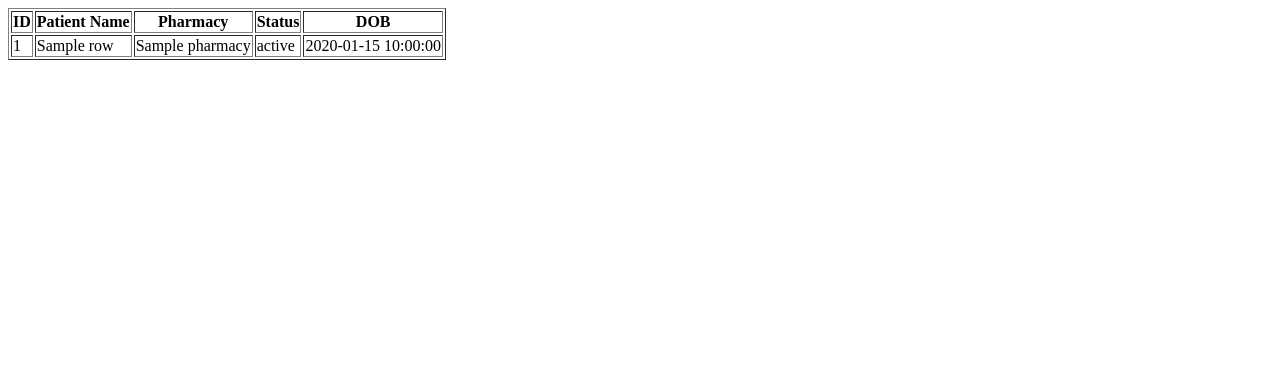
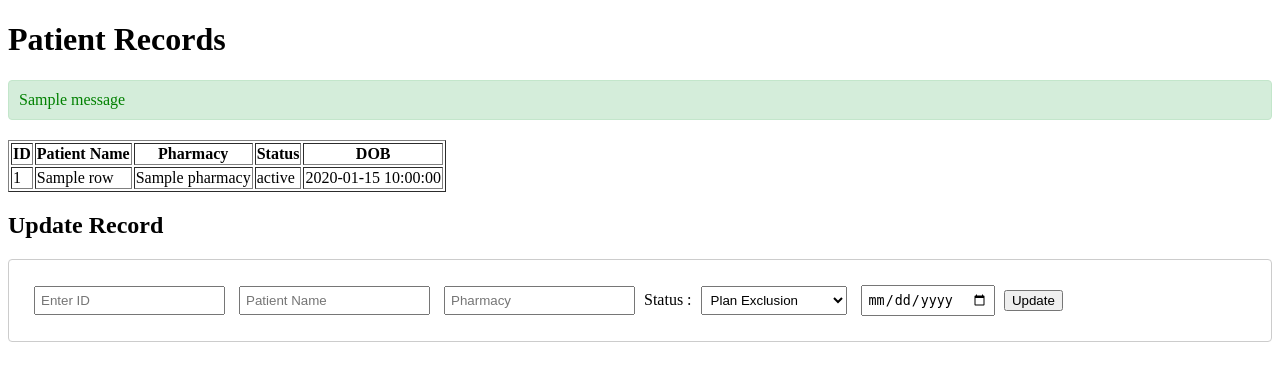
Before and after one commit to Talha-Aslam/Flask_airtable_practice, a Flask app: template templates/table.html in a window 1280 px wide. Shown: the top 381 px of the page. Run offline with Flask 3, Linux system fonts and the light colour scheme; the template is opened without the code that fills it: most values are stand-ins (such as "Sample title", 1, 10 or a date in 2020); one stand-in notice (Sample message) is shown.

Commit message:
Add Airtable integration and update record functionality
- Introduced .env file for environment variables
- Implemented data fetching from Airtable with error handling
- Enhanced index route to display fetched data and error messages
- Added form for updating records in Airtable
- Improved HTML template with flash messages and updated record display

```diff
--- a/Main.py
+++ b/Main.py
@@ -1,16 +1,122 @@
-from flask import Flask, render_template
-
-
-data = [
-    {"Id": 1001, "Name": "Talha", "Pharmacy": "Clinton Pharmacy", "Status": "Plan Exclusion", "DOB": "2/5/1999"},
-    {"Id": 1002, "Name": "Talha", "Pharmacy": "Clinton Pharmacy", "Status": "Plan Exclusion", "DOB": "2/5/1999"},
-]
+from flask import Flask, render_template, jsonify, request, redirect, url_for, flash
+from pyairtable import Api
+from config import API_KEY, BASE_ID, TABLE_NAME
+import logging
 
 app = Flask(__name__)
+app.secret_key = 'your-secret-key-here'  # Required for flash messages
+
+# Set up logging
+logging.basicConfig(level=logging.INFO)
+logger = logging.getLogger(__name__)
+
+def get_airtable_data():
+    """Fetch data from Airtable with proper error handling"""
+    try:
+        logger.info(f"Attempting to connect to Airtable base: {BASE_ID}")
+        logger.info(f"Table name: {TABLE_NAME}")
+
+        api = Api(API_KEY)
+        table = api.table(BASE_ID, TABLE_NAME)
+
+        # Try to fetch records
+        records = table.all()
+        logger.info(f"Successfully fetched {len(records)} records")
+
+        # Transform data - use "id" not "Record id"
+        data = [{"id": r["id"], **r["fields"]} for r in records]
+        return data, None
+
+    except Exception as e:
+        error_msg = str(e)
+        logger.error(f"Error fetching Airtable data: {error_msg}")
+
+        # Provide specific error messages based on the error type
+        if "403" in error_msg:
+            user_error = "Access denied. Please check your API token permissions, base ID, and table name."
+        elif "401" in error_msg:
+            user_error = "Authentication failed. Please check your API token."
+        elif "404" in error_msg:
+            user_error = "Base or table not found. Please verify your base ID and table name."
+        else:
+            user_error = f"Unexpected error: {error_msg}"
+
+        return None, user_error
 
 @app.route("/")
 def index():
+    data, error = get_airtable_data()
+
+    if error:
+        # Return error page or message
+        return f"""
+        <h1>Error Loading Data</h1>
+        <p>{error}</p>
+        <h2>Troubleshooting Steps:</h2>
+        <ul>
+            <li>Verify your Airtable API token has the correct permissions</li>
+            <li>Check that the base ID is correct: {BASE_ID}</li>
+            <li>Check that the table name is correct: {TABLE_NAME}</li>
+            <li>Ensure the token has read access to the base and table</li>
+        </ul>
+        """, 500
+
     return render_template("table.html", data=data)
+
+@app.route("/edit", methods=["POST"])
+def edit_record():
+    """Handle form submission to update Airtable record"""
+    try:
+        # Get form data
+        record_id = request.form.get("id")
+        patient_name = request.form.get("Patient Name")
+        pharmacy = request.form.get("Pharmacy")
+        status = request.form.get("Status")
+        dob = request.form.get("DOB")
+
+        # Validate required fields
+        if not record_id:
+            flash("Record ID is required", "error")
+            return redirect(url_for("index"))
+
+        # Connect to Airtable
+        api = Api(API_KEY)
+        table = api.table(BASE_ID, TABLE_NAME)
+
+        # Prepare update data (only include non-empty fields)
+        update_fields = {}
+        if patient_name:
+            update_fields["Patient Name"] = patient_name
+        if pharmacy:
+            update_fields["Pharmacy"] = pharmacy
+        if status:
+            update_fields["Status"] = status
+        if dob:
+            update_fields["DOB"] = dob
+
+        if not update_fields:
+            flash("At least one field must be provided for update", "error")
+            return redirect(url_for("index"))
+
+        # Update the record
+        updated_record = table.update(record_id, update_fields)
+        logger.info(f"Successfully updated record {record_id}")
+        flash(f"Record {record_id} updated successfully!", "success")
+
+    except Exception as e:
+        error_msg = str(e)
+        logger.error(f"Error updating record: {error_msg}")
+
+        if "404" in error_msg:
+            flash("Record not found. Please check the ID.", "error")
+        elif "403" in error_msg:
+            flash("Permission denied. Check your API token permissions.", "error")
+        elif "422" in error_msg:
+            flash("Invalid data format. Please check your input.", "error")
+        else:
+            flash(f"Update failed: {error_msg}", "error")
+
+    return redirect(url_for("index"))
 
 if __name__ == '__main__':
     app.run(debug=True)
--- a/templates/table.html
+++ b/templates/table.html
@@ -1,3 +1,54 @@
+<!DOCTYPE html>
+<html>
+<head>
+    <title>Airtable Data</title>
+    <style>
+        .flash-messages {
+            margin: 20px 0;
+        }
+        .flash-success {
+            color: green;
+            background-color: #d4edda;
+            padding: 10px;
+            border: 1px solid #c3e6cb;
+            border-radius: 4px;
+        }
+        .flash-error {
+            color: red;
+            background-color: #f8d7da;
+            padding: 10px;
+            border: 1px solid #f5c6cb;
+            border-radius: 4px;
+        }
+        table {
+            margin: 20px 0;
+        }
+        form {
+            margin-top: 20px;
+            padding: 20px;
+            border: 1px solid #ccc;
+            border-radius: 4px;
+        }
+        form input, form select {
+            margin: 5px;
+            padding: 5px;
+        }
+    </style>
+</head>
+<body>
+    <h1>Patient Records</h1>
+
+    <!-- Flash Messages -->
+    <div class="flash-messages">
+        {% with messages = get_flashed_messages(with_categories=true) %}
+            {% if messages %}
+                {% for category, message in messages %}
+                    <div class="flash-{{ category }}">{{ message }}</div>
+                {% endfor %}
+            {% endif %}
+        {% endwith %}
+    </div>
+
 <table border="1">
   <thead>
     <tr>
@@ -11,12 +62,31 @@
   <tbody>
   {% for row in data %}
     <tr>
-      <td>{{ row.Id}}</td>
-      <td>{{ row.Name}}</td>
-      <td>{{ row.Pharmacy}}</td>
-      <td>{{ row.Status}}</td>
-      <td>{{ row.DOB}}</td>
+      <td>{{ row.id }}</td>
+      <td>{{ row['Patient Name'] }}</td>
+      <td>{{ row['Pharmacy'] }}</td>
+      <td>{{ row['Status'] }}</td>
+      <td>{{ row['DOB'] }}</td>
     </tr>
   {% endfor %}
   </tbody>
 </table>
+
+<h2>Update Record</h2>
+<form method="POST" action="/edit">
+  <input type="text" name="id" placeholder="Enter ID">
+  <input type="text" name="Patient Name" placeholder="Patient Name">
+  <input type="text" name="Pharmacy" placeholder="Pharmacy">
+  <label for="statusDropdown">Status :</label>
+<select id="statusDropdown" name="Status">
+  <option value="Plan Exclusion">Plan Exclusion</option>
+  <option value="Approved">Approved</option>
+  <option value="Denied">Denied</option>
+  <option value="PA Criteria Not Met">PA Criteria Not Met</option>
+</select>
+  <input type="date" name="DOB" placeholder="New Age">
+  <button type="submit">Update</button>
+</form>
+
+</body>
+</html>
```
Also changed, not shown: config.py (added, +10 -0 lines).
